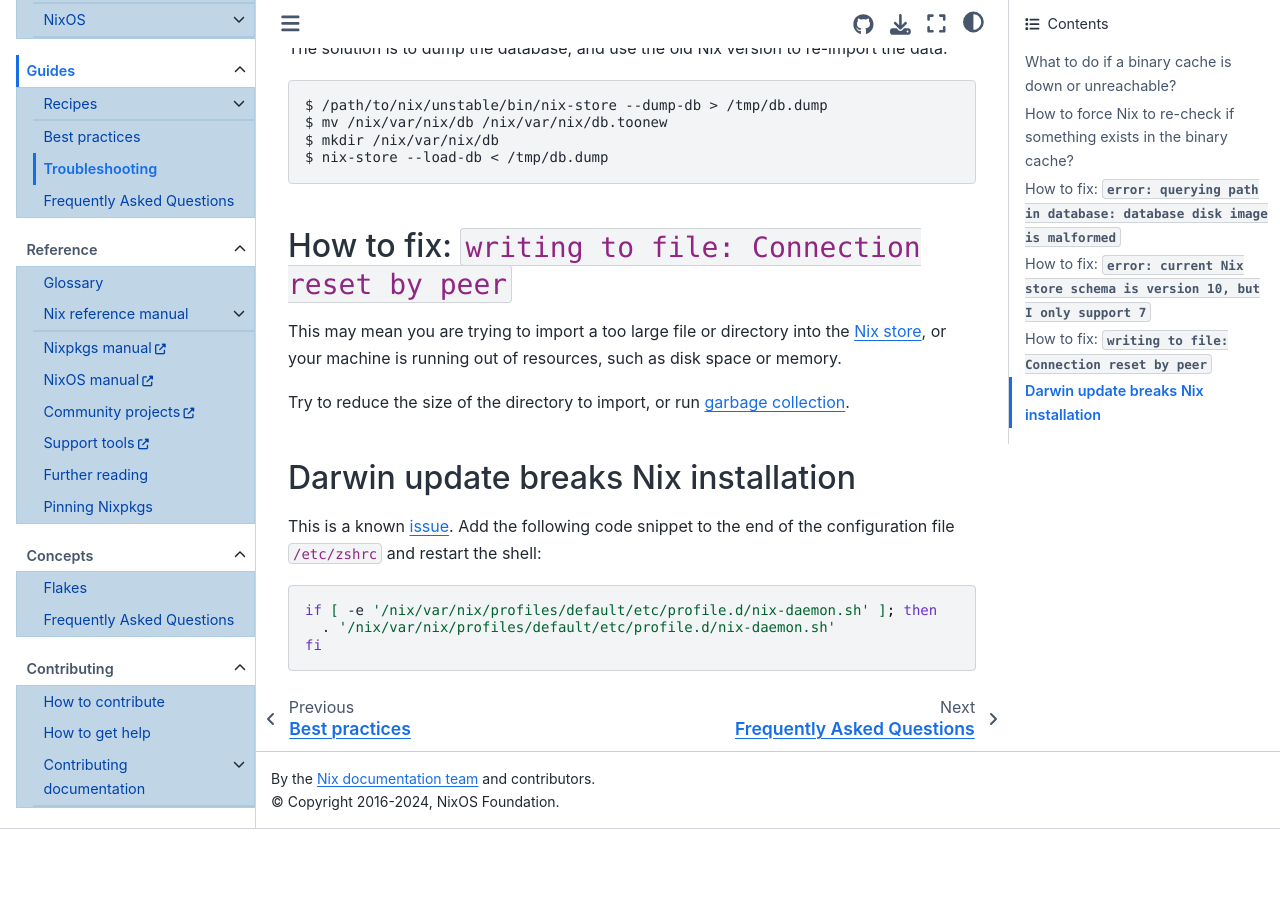
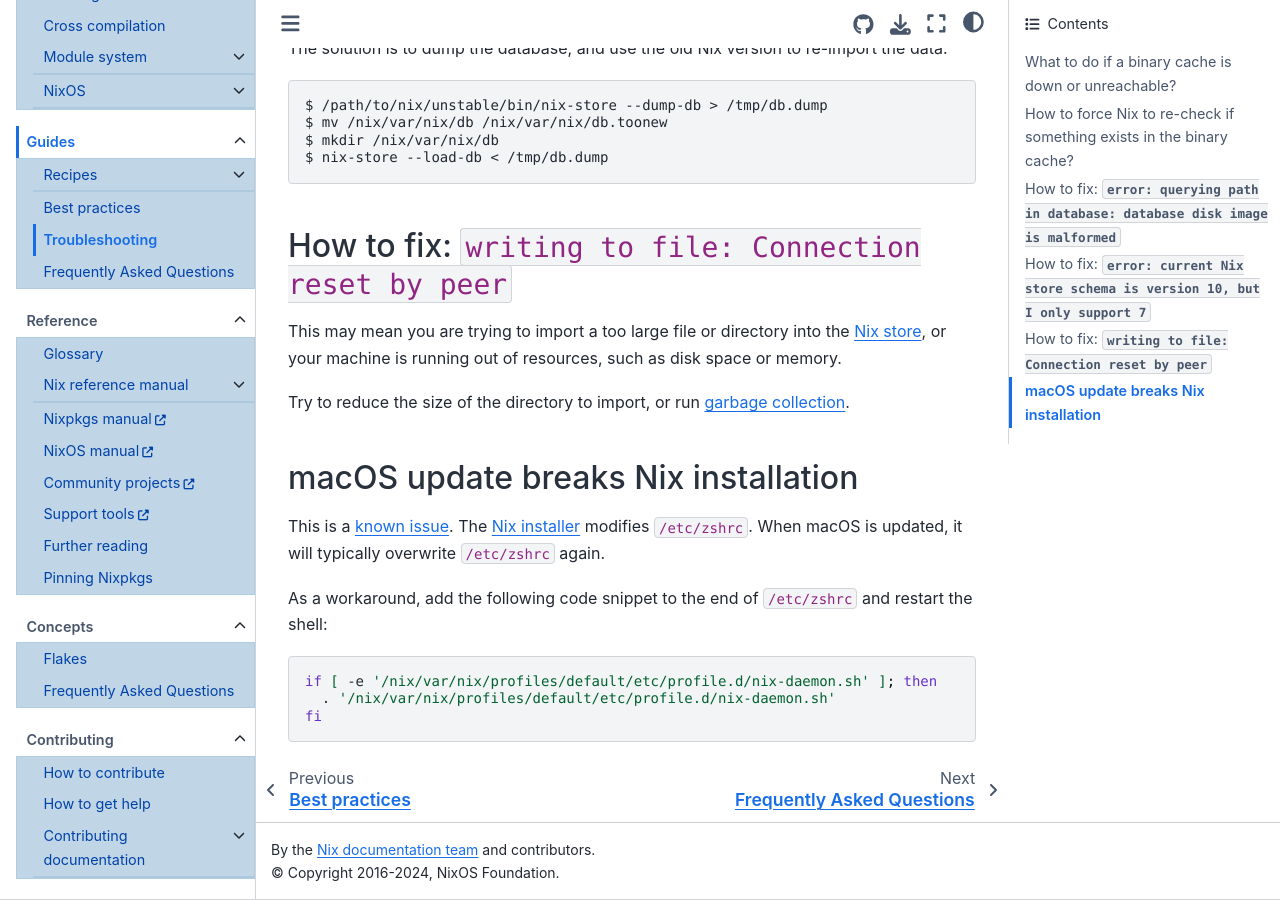
Before and after one commit to NixOS/nix.dev, a Sphinx documentation site: the page built from source/guides/troubleshooting.md, in a window 1280 px wide and 900 px high, scrolled down 1256 px. Built offline with Sphinx 7.4.7 and the Sphinx Book theme 1.1.4, drawn with Linux system fonts in a browser that asks for light colours; before the commit the page ends 2085 px from its top, so only the background shows below that.

Commit message:
Apply suggestions from code review

````diff
--- a/source/guides/troubleshooting.md
+++ b/source/guides/troubleshooting.md
@@ -51,9 +51,13 @@
 
 Try to reduce the size of the directory to import, or run [garbage collection](https://nix.dev/manual/nix/stable/command-ref/nix-collect-garbage).
 
-## Darwin update breaks Nix installation
+## macOS update breaks Nix installation
 
-This is a known [issue](https://github.com/NixOS/nix/issues/3616). Add the following code snippet to the end of the configuration file `/etc/zshrc` and restart the shell:
+This is a [known issue](https://github.com/NixOS/nix/issues/3616).
+The [Nix installer](https://nix.dev/manual/nix/latest/installation/installing-binary) modifies `/etc/zshrc`.
+When macOS is updated, it will typically overwrite `/etc/zshrc` again.
+
+As a workaround, add the following code snippet to the end of `/etc/zshrc` and restart the shell:
 
 ```bash
 if [ -e '/nix/var/nix/profiles/default/etc/profile.d/nix-daemon.sh' ]; then
````
